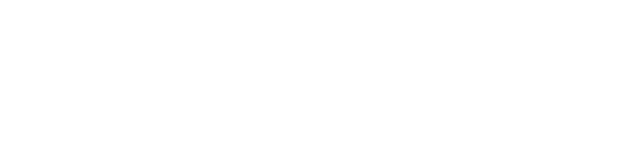
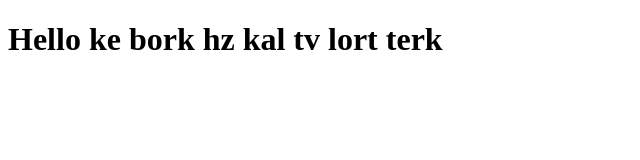
Before and after one commit to vibol18/git_lession, a plain HTML site: page index.html in a window 1280 px wide. Shown: the whole page, without its empty margins (0-640 px from the left). Drawn offline with Linux system fonts and the light colour scheme.

Commit message:
update h1 on index.html

```diff
--- a/index.html
+++ b/index.html
@@ -6,6 +6,6 @@
     <title>Document</title>
 </head>
 <body>
-
+    <h1>Hello ke bork hz kal tv lort terk</h1>
 </body>
 </html>
```
